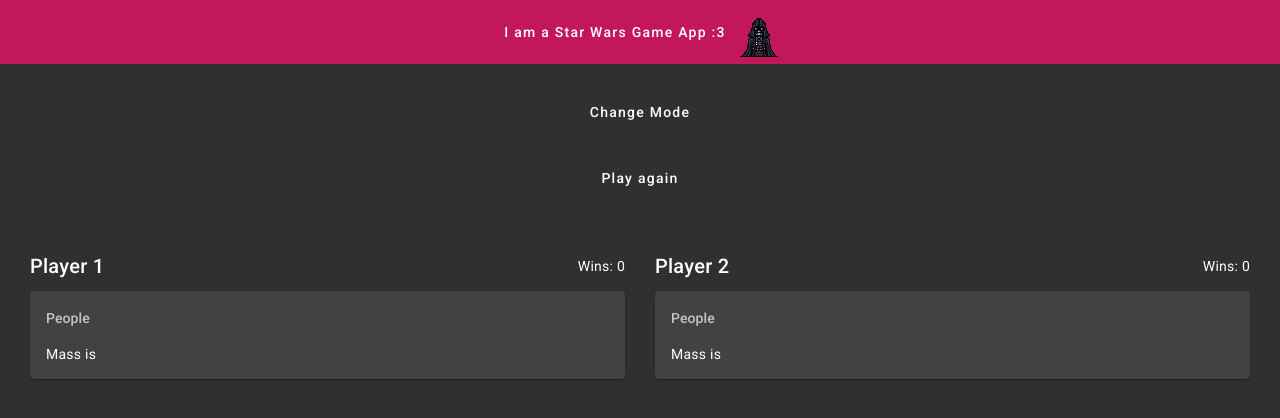
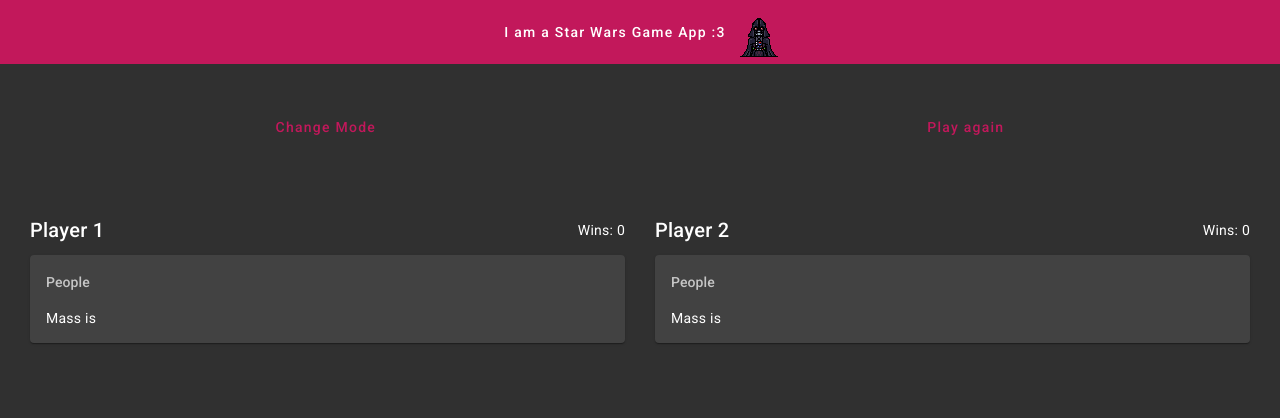
Before and after one commit to frenchvargulf/swapi-fe, an Angular app: page / in a window 1280 px wide. Shown: the top 418 px of the page. Built offline with nearby package versions, Linux system fonts and the light colour scheme; no server answers.

Commit message:
Change color on buttons, lint cleanup

```diff
--- a/src/app/game/game.component.html
+++ b/src/app/game/game.component.html
@@ -1,7 +1,8 @@
 <div class="flex column">
-  <button mat-button class="button" data-cy="change-mode" (click)="changeMode()" [disabled]="isLoading$ | async">Change Mode</button>
-  <button mat-button class="button" data-cy="play-again" (click)="playAgain()" [disabled]="isLoading$ | async">Play again</button>
-
+  <div class="flex">
+    <button mat-button class="button" data-cy="change-mode" color="primary" (click)="changeMode()" [disabled]="isLoading$ | async">Change Mode</button>
+    <button mat-button class="button" data-cy="play-again" color="primary" (click)="playAgain()" [disabled]="isLoading$ | async">Play again</button>
+  </div>
   <div class="flex mobile-column">
     <div class="flex column player">
       <app-player-header [player]="'Player 1'" [winCount$]="leftCardPlayersWinCount$" [cypressSelector]="'left-card-win-count'"></app-player-header>
--- a/src/app/game/game.component.ts
+++ b/src/app/game/game.component.ts
@@ -7,7 +7,7 @@ import { PersonProperties, createPersonProperties, isPerson } from './models/per
 import { WinCounterService } from './services/win-counter/win-counter.service';
 import { Winner } from './models/winner';
 import { GameMode } from './models/game-mode.mock';
-import { StarshipProperties, isStarship } from './models/starships';
+import { StarshipProperties, createStarshipProperties, isStarship } from './models/starships';
 
 @Component({
   selector: 'app-game',
@@ -38,7 +38,9 @@ export class GameComponent implements OnInit, OnDestroy {
 
   changeMode() {
     this.mode = this.mode === GameMode.People ? GameMode.Starships : GameMode.People;
-    this.propertyName = GameMode.People === this.mode ? 'Mass is' : 'Crew is';
+    this.propertyName = this.mode === GameMode.People ? 'Mass is' : 'Crew is';
+    this.leftCard = this.mode === GameMode.People ? createPersonProperties() : createStarshipProperties();
+    this.rightCard = this.mode === GameMode.People ? createPersonProperties() : createStarshipProperties();
     this.playAgain();
   }
 
@@ -50,7 +52,7 @@ export class GameComponent implements OnInit, OnDestroy {
     }
   }
 
-  playGame() {
+  private playGame() {
     this.loadingService.setIsLoadingValue(true);
     const uniqueRandomIds = getUniqueRandomIds(1, this.mode === GameMode.People ? 82 : 36);
 
--- a/src/app/game/properties-card/properties-card.component.scss
+++ b/src/app/game/properties-card/properties-card.component.scss
@@ -0,0 +1,3 @@
+mat-card-content {
+    min-height: 50px;
+}
--- a/src/app/game/services/swapi/swapi.service.ts
+++ b/src/app/game/services/swapi/swapi.service.ts
@@ -28,7 +28,7 @@ export class SwapiService {
     );
   }
 
-  getRandomStarship(randomId: number): Observable<any> {
+  getRandomStarship(randomId: number): Observable<StarshipProperties> {
     return this.http.get<SwapiResponse>(`${this.API_URL}/starships/${randomId}`).pipe(
       map(res => res.result.properties as StarshipProperties),
       catchError(() => {
--- a/src/app/game/services/win-counter/win-counter.service.ts
+++ b/src/app/game/services/win-counter/win-counter.service.ts
@@ -7,8 +7,6 @@ import { BehaviorSubject } from 'rxjs';
 export class WinCounterService {
   leftCardPlayerWins = new BehaviorSubject(0);
   rightCardPlayerWins = new BehaviorSubject(0);
-
-  constructor() { }
 
   getLeftCardPlayerWins() {
     return this.leftCardPlayerWins;
```
